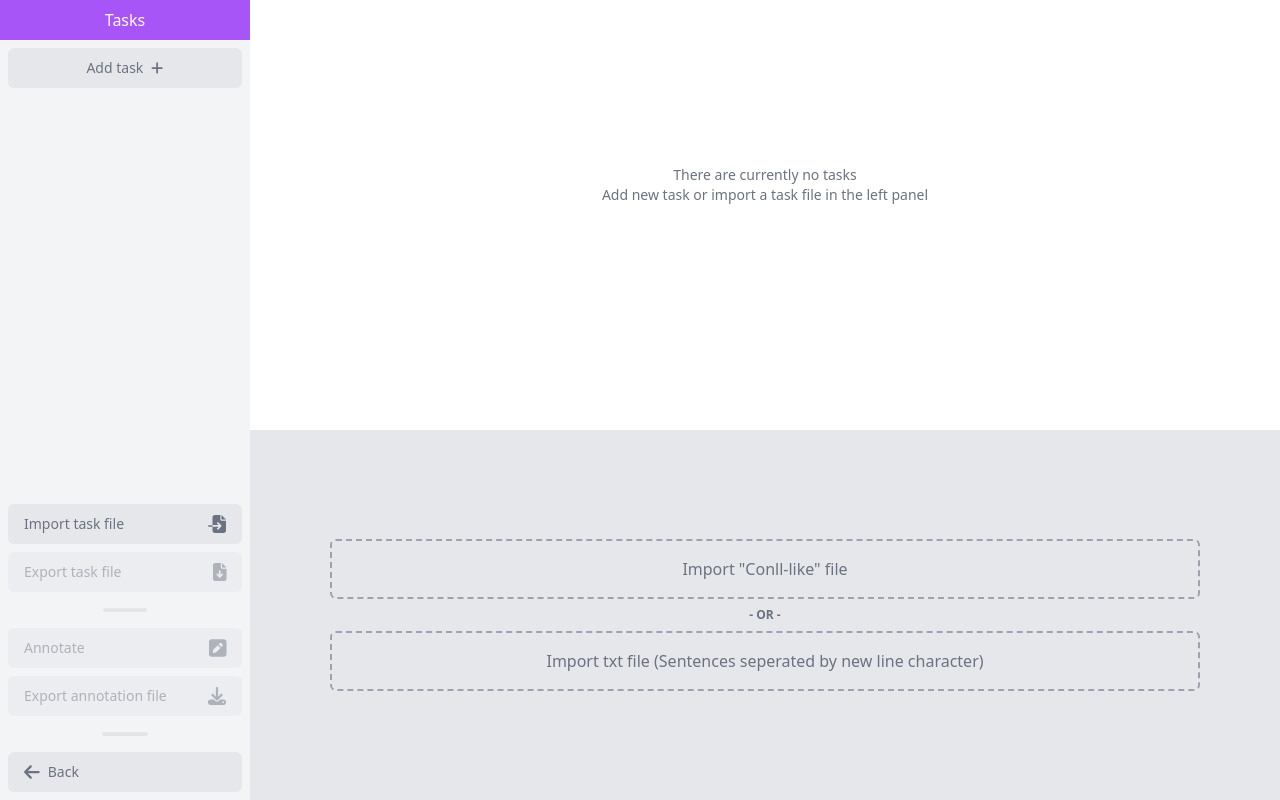
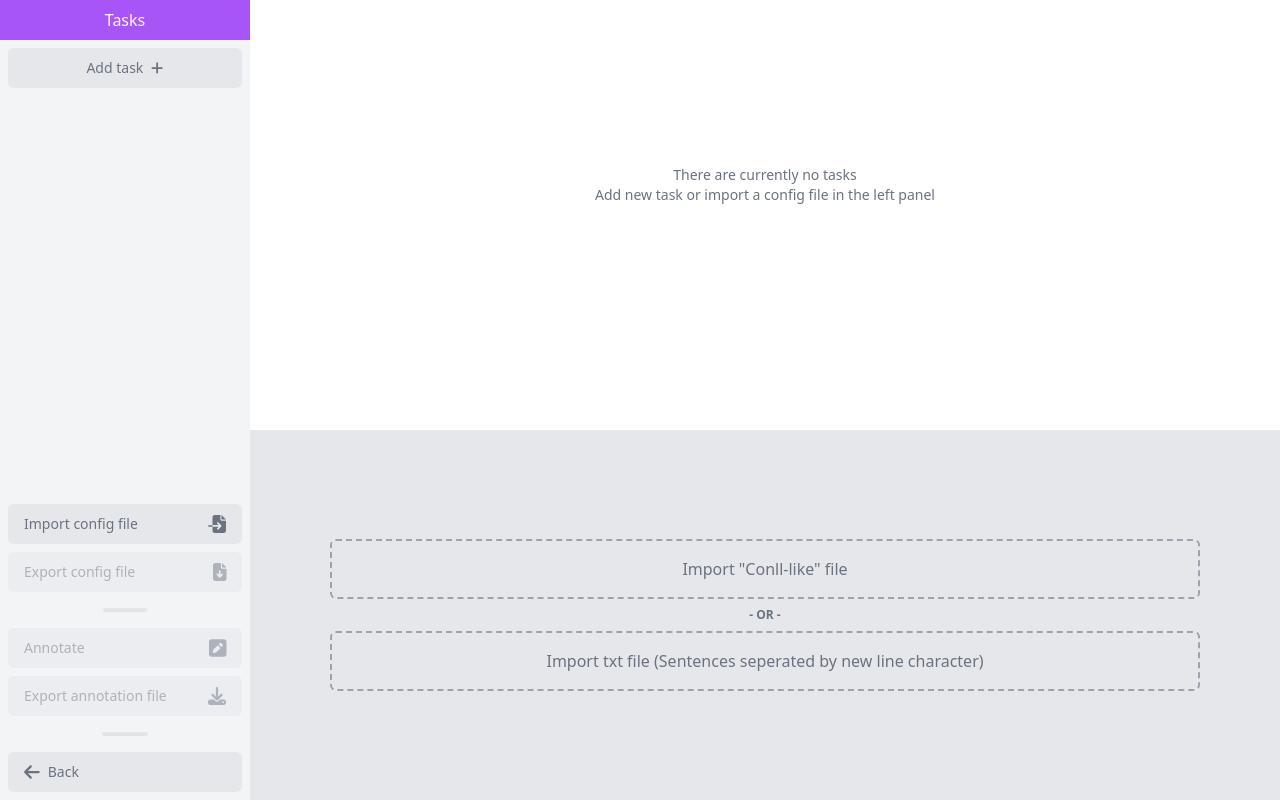
Before and after one commit to AxelSorensenDev/Eevee, a Vue app: page / in a window 1280 px wide. Both pictures are taken after a click on the element "Start Annotating". Built offline with nearby package versions, Linux system fonts and the light colour scheme.

Commit message:
changed task file to config file

```diff
--- a/src/App.vue
+++ b/src/App.vue
@@ -189,7 +189,7 @@ export default {
 
             this.selectedTaskId.value = 0
           } else {
-            alert('The chosen file does not follow the correct structure of a task file.')
+            alert('The chosen file does not follow the correct structure of a config file.')
           }
         });
         reader.readAsText(e.target.files[0]);
@@ -271,7 +271,7 @@ export default {
     },
     exportTaskFile() {
       let file = JSON.stringify(this.tasks, undefined, 2)
-      this.$refs.myModal.createModal('Export task file', `What would you like to name the file?`, [{ text: 'Cancel', action: () => this.$refs.myModal.modal.isOpen = false }, { text: 'Save file', action: () => { this.download(file, this.fileName.value + '.json', 'json'); this.$refs.myModal.modal.isOpen = false }, color: 'bg-purple-500 hover:bg-purple-600' }], true, 'json')
+      this.$refs.myModal.createModal('Export config file', `What would you like to name the file?`, [{ text: 'Cancel', action: () => this.$refs.myModal.modal.isOpen = false }, { text: 'Save file', action: () => { this.download(file, this.fileName.value + '.json', 'json'); this.$refs.myModal.modal.isOpen = false }, color: 'bg-purple-500 hover:bg-purple-600' }], true, 'json')
 
 
     },
--- a/src/components/SideBar.vue
+++ b/src/components/SideBar.vue
@@ -63,11 +63,11 @@ export default {
         <div class="flex flex-col gap-2">
           <div v-if="page.name == 'config'" @click="$emit('importTaskFile')"
             class="text-gray-500 bg-gray-200 w-full h-10 p-4 text-sm rounded-md items-center justify-between gap-2 flex hover:bg-gray-300 cursor-pointer">
-            Import task file<font-awesome-icon icon="fa-solid fa-file-import" class="text-lg" /></div>
+            Import config file<font-awesome-icon icon="fa-solid fa-file-import" class="text-lg" /></div>
           <div v-if="page.name == 'config'"
             class="text-gray-500 bg-gray-200 w-full h-10 p-4 text-sm rounded-md items-center justify-between gap-2 flex hover:bg-gray-300 cursor-pointer"
             :class="{ 'opacity-50 pointer-events-none': tasks.length == 0 }" @click="$emit('exportTaskFile')">
-            Export task file<font-awesome-icon icon="fa-solid fa-file-arrow-down" class="text-lg" /></div>
+            Export config file<font-awesome-icon icon="fa-solid fa-file-arrow-down" class="text-lg" /></div>
           <div v-if="page.name == 'config'" class="flex items-center justify-center p-2">
             <hr class="rounded-full">
           </div>
--- a/src/components/TaskField.vue
+++ b/src/components/TaskField.vue
@@ -72,6 +72,7 @@ export default {
             if (this.tasks[this.selectedTaskId.value].type.name == 'span') {
               const label = word[this.tasks[this.selectedTaskId.value].output_index].split('|')
               let bio_labels = []
+
               label.map(l => {
                 if (l != 'O') {
                   bio_labels.push(l.slice(2))
@@ -83,6 +84,7 @@ export default {
               const label = word[this.tasks[this.selectedTaskId.value].output_index].split('|')
               labels.push(...label)
             }
+
 
           }
         })
@@ -232,7 +234,7 @@ export default {
     </div>
     <div class="text-sm text-center flex justify-center items-center h-full text-gray-500" v-else>
       <div>
-        <p class="">There are currently no tasks<br>Add new task or import a task file in the left panel</p>
+        <p class="">There are currently no tasks<br>Add new task or import a config file in the left panel</p>
       </div>
     </div>
   </div>
```
Also changed, not shown: 3 other files (tests, documents, lock files or other folders).
